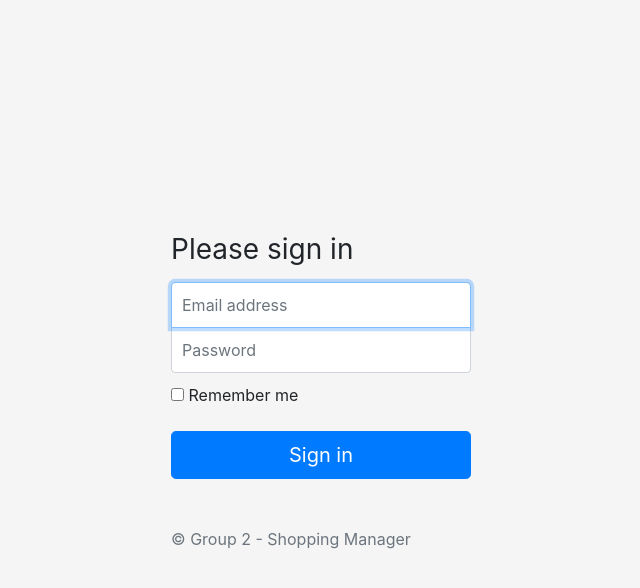
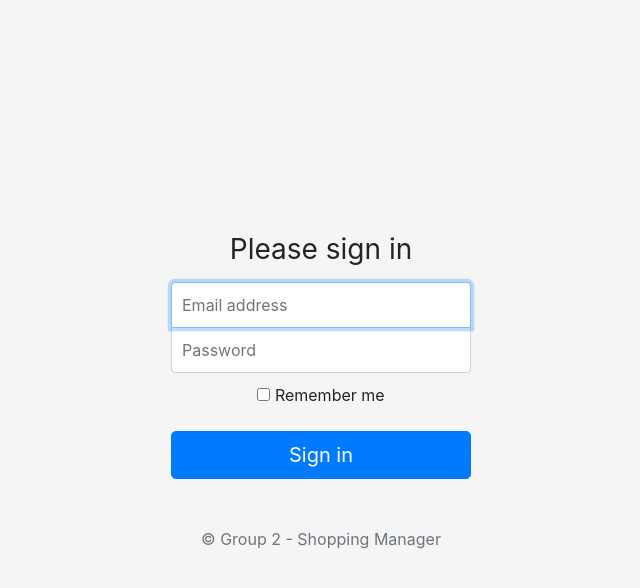
Before and after one commit to Visteus/Shopping-Manager, a Django app: page / in a window 1280 px wide. Shown: the top 588 px of the page, without its empty margins (319-959 px from the left). Run offline with Django 3.2, Linux system fonts and the light colour scheme; some libraries are stand-ins or nearby versions.

Commit message:
update login

```diff
--- a/web-app/shoppingmanager/core/templates/login.html
+++ b/web-app/shoppingmanager/core/templates/login.html
@@ -1,7 +1,7 @@
 {% extends 'base.html' %}
 
 {% block content %}
-<form method="POST" class="form-signin">
+<form method="POST" class="form-signin text-center">
 	{% csrf_token %}
 	<h1 class="h3 mb-3 font-weight-normal">Please sign in</h1>
 	<label for="inputEmail" class="sr-only">Email address</label>
```
